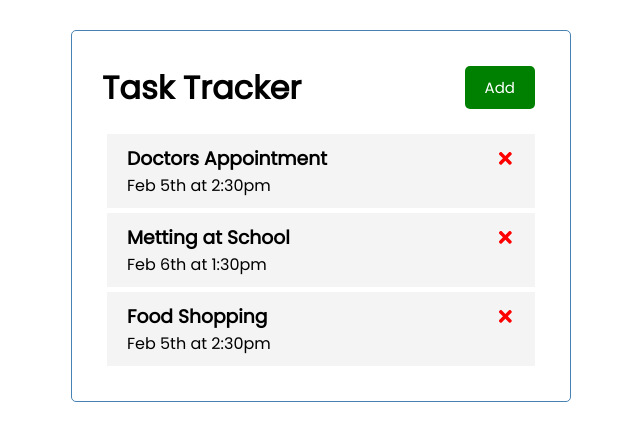
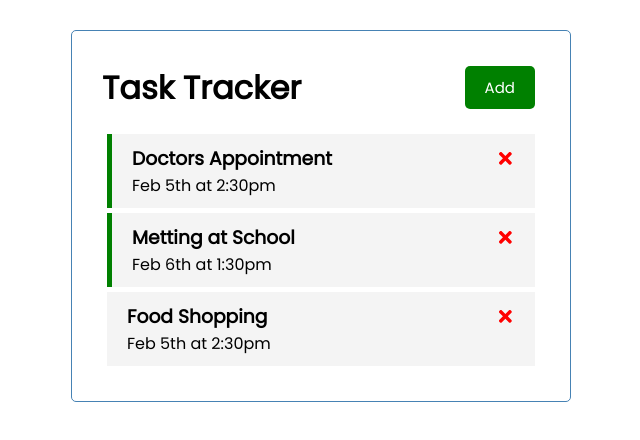
Before and after one commit to artseven/react-refresher, a React (Create React App) app: page / in a window 1280 px wide. Shown: the top 440 px of the page, without its empty margins (319-959 px from the left). Built offline with nearby package versions, Linux system fonts and the light colour scheme.

Commit message:
dynamic class assignment

```diff
--- a/src/App.js
+++ b/src/App.js
@@ -23,15 +23,25 @@ const App = () => {
       reminder: false,
     },
   ]);
+
   //Delete task
   const deleteTask = (id) => {
     setTasks(tasks.filter((task) => task.id !== id));
+  };
+
+  //Toggle Reminder
+  const toggleReminder = (id) => {
+    setTasks(
+      tasks.map((task) =>
+        task.id === id ? { ...task, reminder: !task.reminder } : task
+      )
+    );
   };
   return (
     <div className="container">
       <Header />
       {tasks.length > 0 ? (
-        <Tasks tasks={tasks} onDelete={deleteTask} />
+        <Tasks tasks={tasks} onDelete={deleteTask} onToggle={toggleReminder} />
       ) : (
         "No Tasks To Show"
       )}
--- a/src/components/Task.js
+++ b/src/components/Task.js
@@ -1,8 +1,11 @@
 import { FaTimes } from "react-icons/fa";
 
-const Task = ({ task, onDelete }) => {
+const Task = ({ task, onDelete, onToggle }) => {
   return (
-    <div className="task">
+    <div
+      className={`task ${task.reminder ? "reminder" : ""}`}
+      onDoubleClick={() => onToggle(task.id)}
+    >
       <h3>
         {task.text}
         <FaTimes
--- a/src/components/Tasks.js
+++ b/src/components/Tasks.js
@@ -1,10 +1,10 @@
 import Task from "./Task";
 
-const Tasks = ({ tasks, onDelete }) => {
+const Tasks = ({ tasks, onDelete, onToggle }) => {
   return (
     <>
       {tasks.map((task) => (
-        <Task key={task.id} task={task} onDelete={onDelete} />
+        <Task key={task.id} task={task} onDelete={onDelete} onToggle={onToggle} />
       ))}
     </>
   );
```
Also changed, not shown: 1 other file (tests, documents, lock files or other folders).
